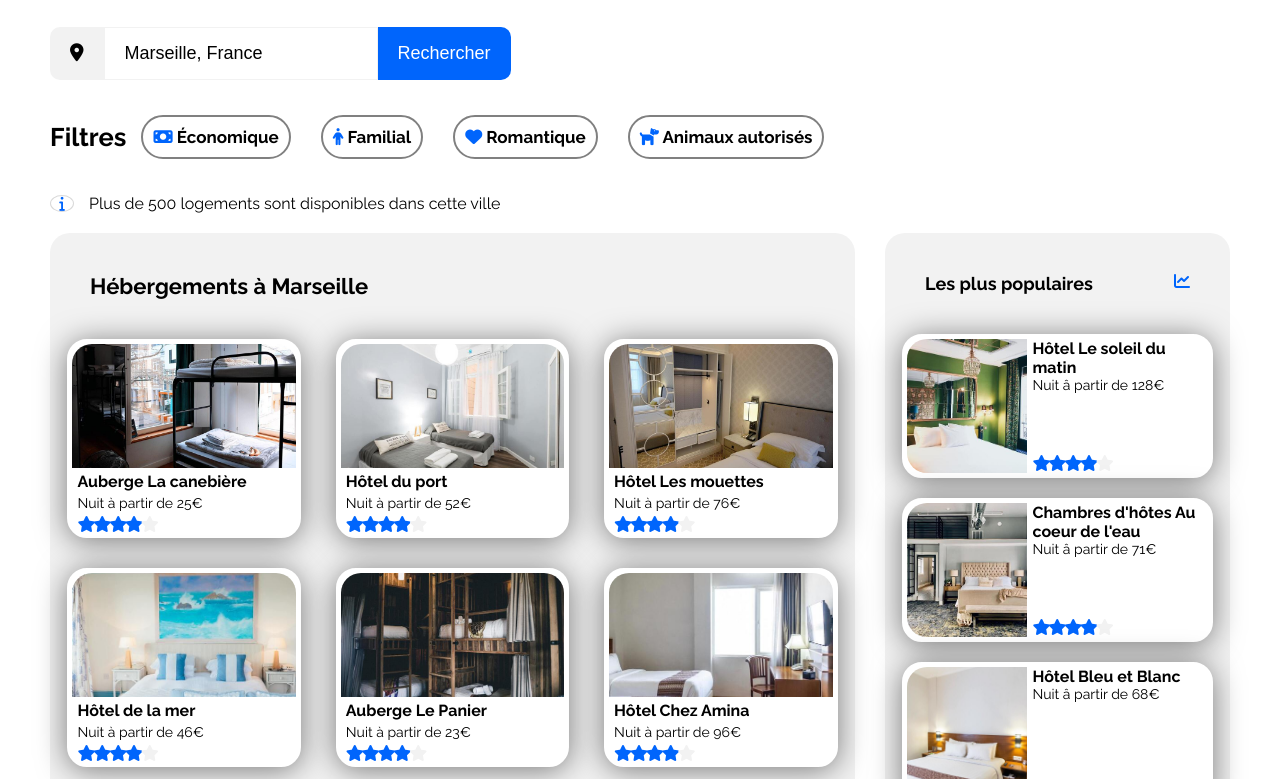
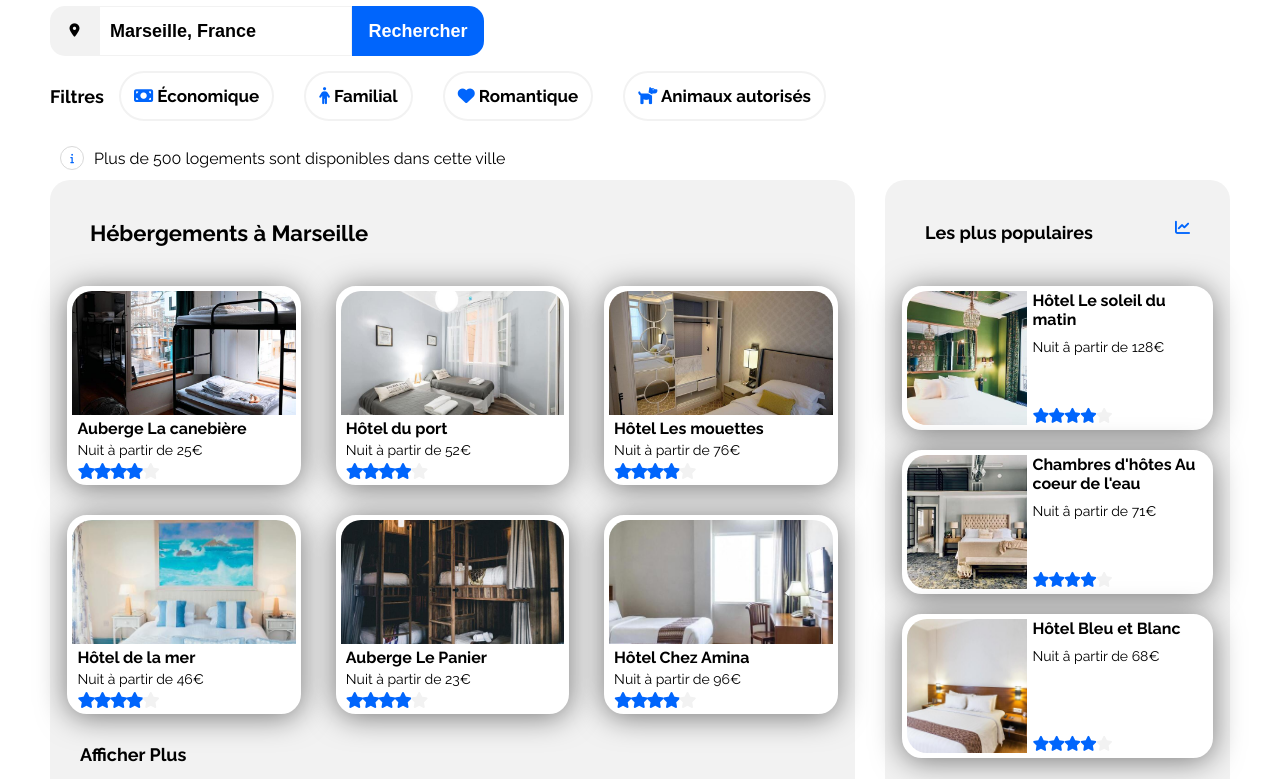
Before and after one commit to alielbaamrani/Booki, a plain HTML site: page index.html in a window 1280 px wide. Shown: the part 203-982 px from the top of the page. Drawn offline with Linux system fonts and the light colour scheme.

Commit message:
Rework P2v2.0.2

```diff
--- a/css/style.css
+++ b/css/style.css
@@ -4,23 +4,45 @@
   margin: 0;
   padding: 0;
   box-sizing: border-box;
-
 }
 
 body {
+  font-family: "Raleway";
+  font-size: 15px;
   max-width: 1400px;
   margin: auto;
-  font-family: "Raleway";
-  font-style: normal;
-  font-weight: 700;
-}
-
-ul {   list-style: none;
+  overflow-x: hidden;
 }
 
 a {
   text-decoration: none;
   color: black;
+}
+
+h1 {
+  font-size: 22px;
+  font-weight: 700;
+  line-height: 26px;
+}
+
+h2 {
+  font-size: 18px;
+  font-weight: 700;
+  line-height: 21px;
+}
+
+h3 {
+  font-size: 16px;
+  font-weight: 400;
+  line-height: 19px;
+}
+
+h4 {
+  margin-top: 0;
+  margin-bottom: 0;
+  font-size: 16px;
+  font-weight: 700;
+  line-height: 18.78px;
 }
 
 /* Media Desktop*/
@@ -80,8 +102,8 @@ header nav a img {
   padding: 10px 0;
 }
 
-.block-0 h2 {
-  padding-bottom: 10px;
+.block-0 h3 {
+  padding-top: 10px;
 }
 
 .title {
@@ -95,16 +117,9 @@ header nav a img {
 /* Rechercher */
 
 .search-row {
-  font-family: "Raleway";
-  font-size: 18px;
-  line-height: 21px;
-  padding: 20px 0;
   display: flex;
   flex-direction: row;
-}
-
-.search-row .btn {
-  padding: 15px 20px 15px 20px;
+  height: 50px;
 }
 
 .btn {
@@ -112,12 +127,25 @@ header nav a img {
 }
 
 .btn-location {
-  border-radius: 10px 0px 0px 10px;
+  border-radius: 15px 0px 0px 15px;
   background-color: #f2f2f2;
+  width: 49px;
+  display: flex;
+  align-items: center;
+  justify-content: center;
+}
+
+.btn-location i {
+  width: 14px;
+  height: 18px;
+  display: flex;
+  align-items: center;
+  justify-content: center;
 }
 
 .search-input {
   border: solid 1px #f2f2f2;
+  font-weight: 700;
   font-size: 18px;
   line-height: 21px;
   color: black;
@@ -125,18 +153,26 @@ header nav a img {
 }
 
 .btn-search-common {
-  background-color: #0065fc;
-  font-size: 18px;
-  line-height: 21px;
+  background-color: rgba(0, 101, 252, 1);
   color: white;
+  cursor: pointer;
 }
 
 .btn-search {
-  border-radius: 0px 10px 10px 0px;
+  width: 132px;
+  border-radius: 0px 15px 15px 0px;
+  font-weight: 700;
+  font-size: 18px;
+  line-height: 21px;
 }
 
 .btn-search-glass {
   display: none;
+}
+
+.btn-search-glass i {
+  width: 17px;
+  height: 17px;
 }
 
 /* Filtres */
@@ -151,10 +187,11 @@ header nav a img {
 }
 
 .filtres .button {
-  border-radius: 50px;
+  font-weight: 700;
+  border-radius: 25px;
   border: solid 2px;
-  border-color: grey;
-  padding: 10px;
+  border-color: #f2f2f2;
+  padding: 13px;
   margin: 15px;
 }
 
@@ -169,24 +206,28 @@ header nav a img {
 /* info */
 
 .info {
-  font-weight: 400;
-  font-size: 16px;
-  line-height: 19px;
-  padding: 20px 0;
   display: flex;
-  text-align: center;
+  flex-direction: row;
+  align-items: center;
 }
 
-.fa-info {
-  margin-right: 15px;
-  font-size: 15px;
-  color: #0065FC;
-  border: 1px solid #D9D9D9;
+.btn-info {
+  width: 24px;
+  height: 24px;
+  color: #0065fc;
+  border: 1px solid #d9d9d9;
   line-height: 24px;
   width: 24px;
   border-radius: 50%;
-  text-align: center;
-  vertical-align: baseline;
+  margin: 10px;
+  background-color: transparent;
+}
+
+.btn-info i {
+  display: flex;
+  align-items: center;
+  font-size: 10px;
+  justify-content: center;
 }
 
 /* Block 1 */
@@ -231,6 +272,7 @@ header nav a img {
 }
 
 .desc h4 {
+  font-weight: 700;
   font-size: 16px;
   line-height: 19px;
 }
@@ -266,6 +308,7 @@ header nav a img {
 }
 
 .plus {
+  font-weight: 700;
   font-size: 18px;
   margin: 0px 30px;
 }
@@ -381,7 +424,9 @@ header nav a img {
   background-size: cover;
   filter: drop-shadow(0px 3px 15px rgba(0, 0, 0, 0.5));
 }
-
+.card-mars a {
+  width: 100%;
+}
 .card-mars img {
   height: 100%;
   width: 100%;
@@ -432,6 +477,7 @@ footer h4 {
   font-size: 16px;
   line-height: 19px;
   color: #000;
+  list-style: none;
 }
 
 @media screen and (max-width: 992px) {
@@ -498,17 +544,25 @@ footer h4 {
     text-align: left;
   }
 
+  .search-row {
+    margin: 15px 5%;
+    justify-content: center;
+    width: 90%;
+  }
+
+  .search-input {
+    flex: 1;
+  }
+
   .btn-search {
     display: none;
   }
 
   .btn-search-glass {
-    border-radius: 0 15px 15px 0;
+    border-radius: 0 10px 10px 0;
     display: block;
-  }
-
-  .search-row {
-    justify-content: center;
+    margin-left: -5px;
+    width: 49px;
   }
 
   .button {
@@ -537,7 +591,6 @@ footer h4 {
     margin-bottom: 15px;
     flex: 100%;
   }
-
 
   .info-logo {
     margin-left: 20px;
--- a/index.html
+++ b/index.html
@@ -30,14 +30,15 @@
       <!-- Block-0 -->
       <div class="block-0">
         <h1>Trouvez votre hébergement pour des vacances de rêve</h1>
-        <p>En plein centre-ville ou en pleine nature</p>
+        <h3>En plein centre-ville ou en pleine nature</h3>
       </div>
 
       <!-- Search -->
+      <form action="javascript(void:0)" method="post">
         <div class="search-row">
-        <div class="btn btn-location">
+          <button class="btn btn-location">
             <i class="fa-solid fa-location-dot"></i>
-        </div>
+          </button>
           <input
             type="text"
             name="location"
@@ -49,10 +50,11 @@
             class="btn btn-search-common btn-search"
             value="Rechercher"
           />
-        <div class="btn btn-search-common btn-search-glass">
+          <button class="btn btn-search-common btn-search-glass">
             <i class="fa-solid fa-magnifying-glass"></i>
+          </button>
         </div>
-      </div>
+      </form>
 
       <!-- Filtres-->
       <div class="filtres">
@@ -68,10 +70,8 @@
       </div>
       <!-- info -->
       <div class="info">
-        <div class="info-logo">
-          <i class="fa-solid fa-info"></i>
-        </div>
-        Plus de 500 logements sont disponibles dans cette ville
+        <button class="btn-info"><i class="fa-solid fa-info"></i></button>
+        <h3>Plus de 500 logements sont disponibles dans cette ville</h3>
       </div>
       <!-- Block-1 -->
       <div class="block-1">
@@ -89,7 +89,7 @@
                   />
                 </div>
                 <div class="desc">
-                  <span>Auberge La canebière</span>
+                  <h4>Auberge La canebière</h4>
                   <p>Nuit à partir de 25€</p>
                   <div class="star">
                     <i class="fa-solid fa-star etoile"></i>
@@ -112,7 +112,7 @@
                   />
                 </div>
                 <div class="desc">
-                  Hôtel du port
+                  <h4>Hôtel du port</h4>
                   <p>Nuit à partir de 52€</p>
                   <div class="star">
                     <i class="fa-solid fa-star etoile"></i>
@@ -134,7 +134,7 @@
                   />
                 </div>
                 <div class="desc">
-                  <span>Hôtel Les mouettes</span>
+                  <h4>Hôtel Les mouettes</h4>
                   <p>Nuit à partir de 76€</p>
                   <div class="star">
                     <i class="fa-solid fa-star etoile"></i>
@@ -156,7 +156,7 @@
                   />
                 </div>
                 <div class="desc">
-                  <span>Hôtel de la mer</span>
+                  <h4>Hôtel de la mer</h4>
                   <p>Nuit à partir de 46€</p>
                   <div class="star">
                     <i class="fa-solid fa-star etoile"></i>
@@ -178,7 +178,7 @@
                   />
                 </div>
                 <div class="desc">
-                  <span>Auberge Le Panier</span>
+                  <h4>Auberge Le Panier</h4>
                   <p>Nuit à partir de 23€</p>
                   <div class="star">
                     <i class="fa-solid fa-star etoile"></i>
@@ -200,7 +200,7 @@
                   />
                 </div>
                 <div class="desc">
-                  <span>Hôtel Chez Amina</span>
+                  <h4>Hôtel Chez Amina</h4>
                   <p>Nuit à partir de 96€</p>
                   <div class="star">
                     <i class="fa-solid fa-star etoile"></i>
@@ -233,7 +233,7 @@
                     alt="Hotel le soleil du matin"
                   />
                   <div class="desc-pop">
-                    <span>Hôtel Le soleil du matin</span>
+                    <h4>Hôtel Le soleil du matin</h4>
                     <p>Nuit â partir de 128€</p>
                     <div class="star-pop">
                       <i class="fa-solid fa-star etoile"></i>
@@ -253,7 +253,7 @@
                     alt="Chambre d'hotes au coeur de l'eau"
                   />
                   <div class="desc-pop">
-                    <span>Chambres d'hôtes Au coeur de l'eau</span>
+                    <h4>Chambres d'hôtes Au coeur de l'eau</h4>
                     <p>Nuit â partir de 71€</p>
                     <div class="star-pop">
                       <i class="fa-solid fa-star etoile"></i>
@@ -273,7 +273,7 @@
                     alt="Hôtel Bleu et Blan"
                   />
                   <div class="desc-pop">
-                    <span>Hôtel Bleu et Blanc</span>
+                    <h4>Hôtel Bleu et Blanc</h4>
                     <p>Nuit â partir de 68€</p>
                     <div class="star-pop">
                       <i class="fa-solid fa-star etoile"></i>
@@ -308,7 +308,6 @@
           </div>
           <div class="card-mars">
             <a href="#">
-
               <img
                 src="./images/activites/4_small/paul-hermann-QFTrLdQIRhI-unsplash.jpg"
                 alt="Fort de Pomégues"
```
Lines whose indentation alone changed are shown as unchanged.
